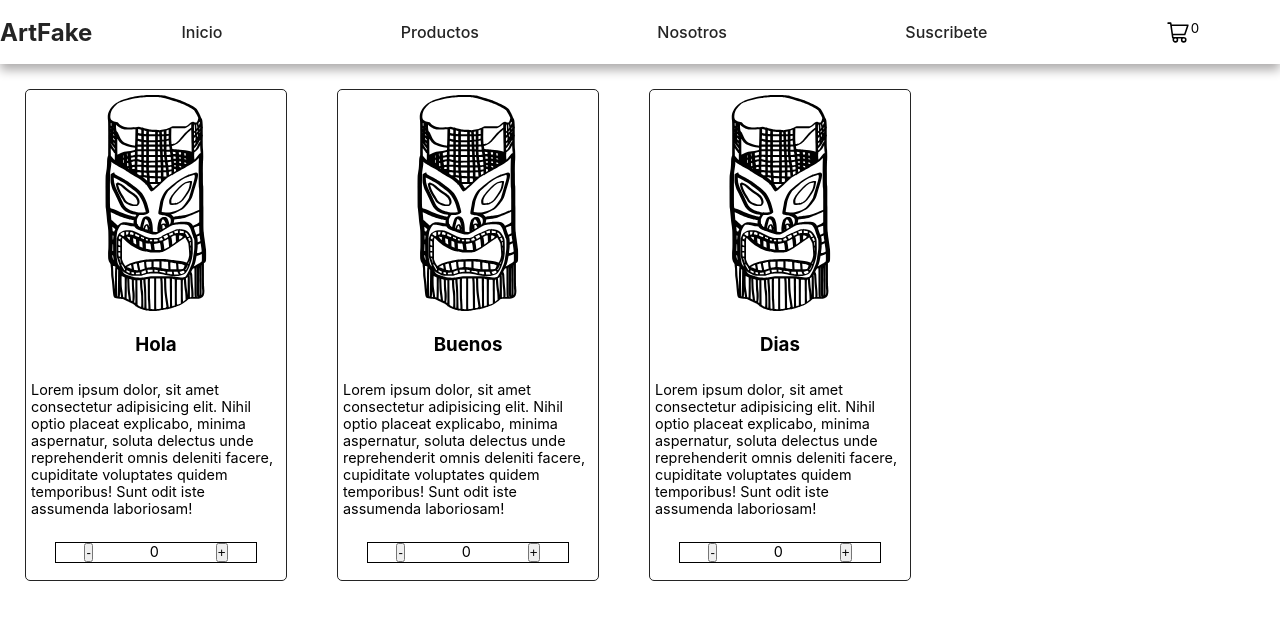
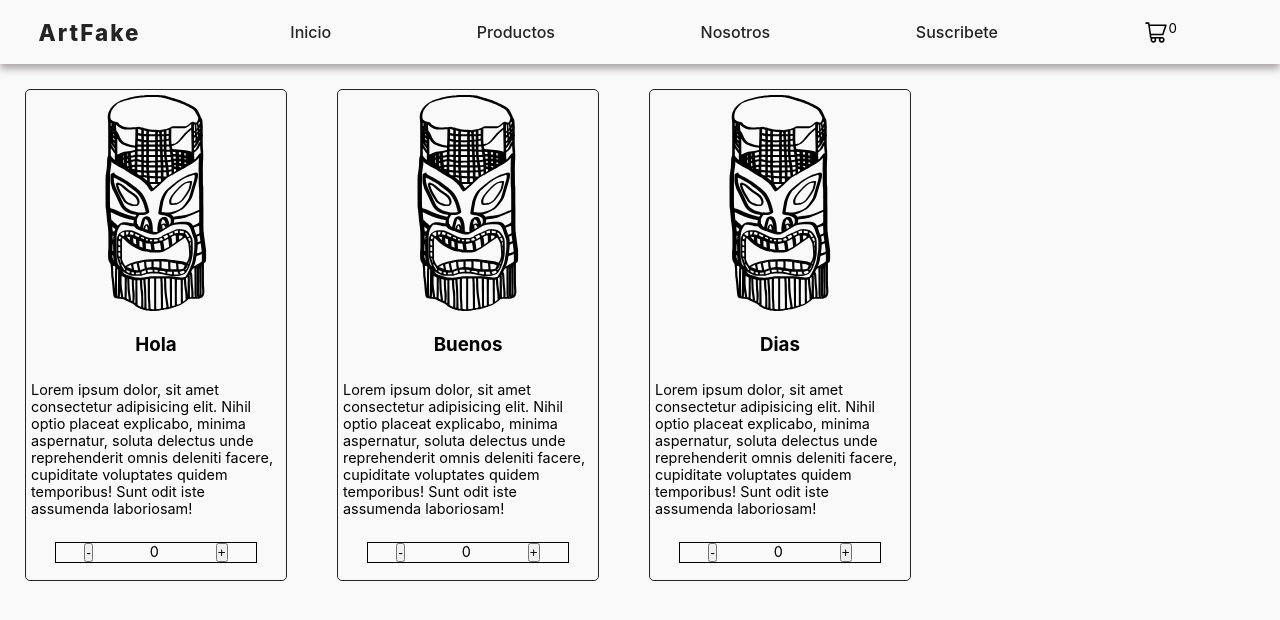
Before and after one commit to ivanvallejoss/PreEntrega1Vallejos, a React (Vite) app: page / in a window 1280 px wide. Shown: the top 620 px of the page. Built offline with nearby package versions, Linux system fonts and the light colour scheme.

Commit message:
Correccion de estios, organizacion de carpetas y agregado de modulo CantidadItems

```diff
--- a/src/components/ItemListContainer/CantidadItems.jsx
+++ b/src/components/ItemListContainer/CantidadItems.jsx
@@ -5,7 +5,7 @@ export const CantidadItems = () =>{
 
     const [counter, setCounter] = useState(0)
 
-    const sumar = () => {setCounter(counter + 1)}
+    const sumar = () => setCounter(counter + 1)
 
     const restar = () =>{
         if(counter <= 0)
--- a/src/components/ItemListContainer/ItemListContainer.jsx
+++ b/src/components/ItemListContainer/ItemListContainer.jsx
@@ -1,5 +1,5 @@
 import './itemListContainer.scss'
-import ItemList from './ItemLists.jsx'
+import ItemList from './itemLists/ItemLists.jsx'
 
 export const ItemListContainer = () =>{
 
--- a/src/components/ItemListContainer/ItemLists.jsx
+++ b/src/components/ItemListContainer/itemLists/ItemLists.jsx
@@ -1,5 +1,5 @@
 import './ItemList.scss'
-import CantidadItems from './CantidadItems.jsx'
+import CantidadItems from '../CantidadItems.jsx'
 
 export const ItemList = ({greetings}) =>{
 
--- a/src/components/NavBar/CartWidget.jsx
+++ b/src/components/NavBar/CartWidget/CartWidget.jsx
@@ -1,12 +1,12 @@
 import './cartWidget.scss'
-import cartIcon from '../../assets/cart.svg'
+import cartIcon from '../../../assets/cart.svg'
 
 export const CartWidget = () =>{
 
     return(
         <div className='cartContainer'>
             <img src={cartIcon} alt="carrito de productos" id='cartWidget'/>
-             <p><sup>0</sup></p>
+            <p><sup>0</sup></p>
         </div>
     )
 }
--- a/src/components/NavBar/NavBar.jsx
+++ b/src/components/NavBar/NavBar.jsx
@@ -1,4 +1,4 @@
-import CartWidget from './CartWidget'
+import CartWidget from './CartWidget/CartWidget.jsx'
 import './NavBar.scss'
 
 
--- a/src/components/NavBar/NavBar.scss
+++ b/src/components/NavBar/NavBar.scss
@@ -1,21 +1,28 @@
+h2{
+    font-size: 1.4em;
+    font-weight: 800;
+    letter-spacing: 2px;
+}
+
 .navBar{
     height: 8vh;
     width: 100%;
     display: flex;
     justify-content: space-around;
     align-items: center;
-    box-shadow: 0px 6px 10px #aeacac;
+    box-shadow: 0px 5px 7px #aba8a8;
 
     & a{
-            text-decoration: none;
-            color: #242424;
+        text-decoration: none;
+        color: #242424;
     }
+
     &__menu{
         list-style: none;
         display: flex;
         justify-content: space-around;
         align-items: center;
-        width: 100%;
+        width: 80%;
 
         & a{
             text-decoration: none;
--- a/src/estilos/index.scss
+++ b/src/estilos/index.scss
@@ -1,4 +1,5 @@
 :root {
+  background-color: #F9F9F9;
   font-family: Inter, system-ui, Avenir, Helvetica, Arial, sans-serif;
   font-synthesis: none;
   text-rendering: optimizeLegibility;
```
Also changed, not shown: src/components/ItemListContainer/itemLists/itemList.scss (renamed from src/components/ItemListContainer/itemList.scss), src/components/NavBar/CartWidget/cartWidget.scss (renamed from src/components/NavBar/cartWidget.scss).
